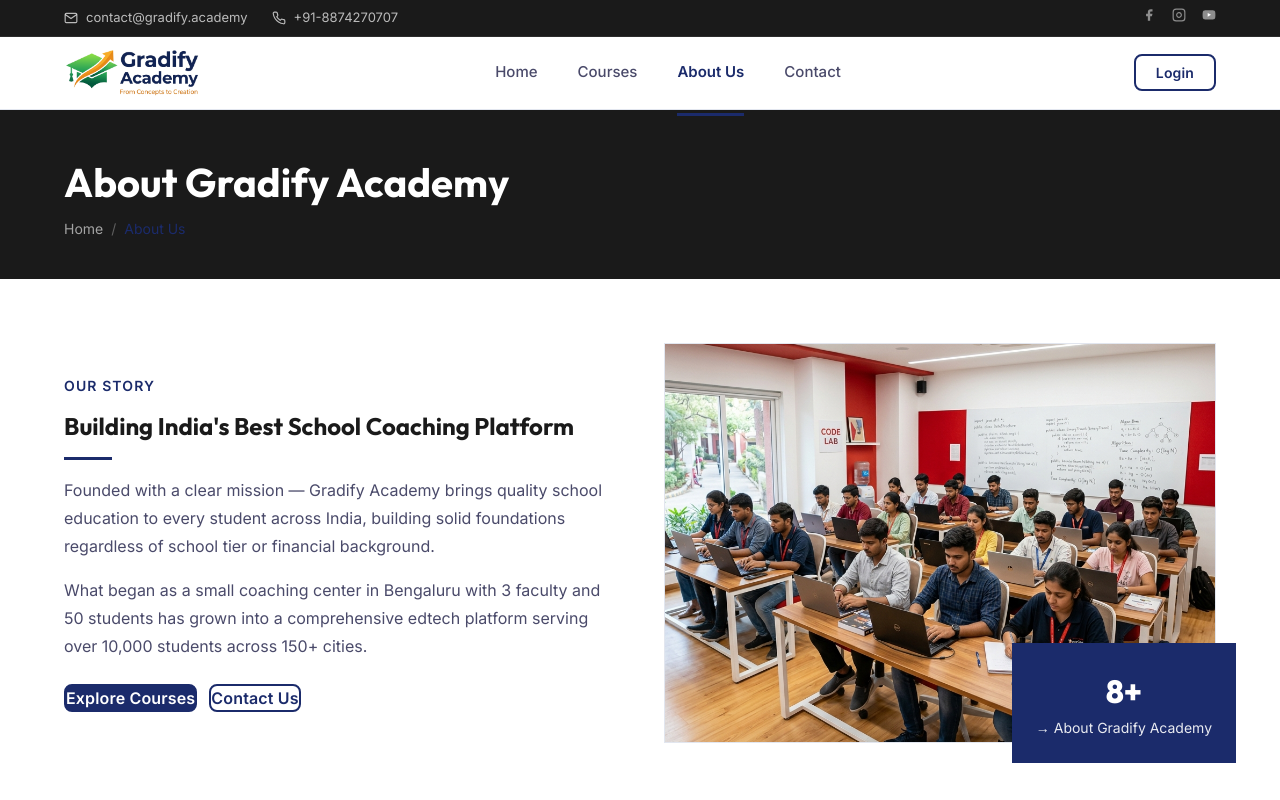
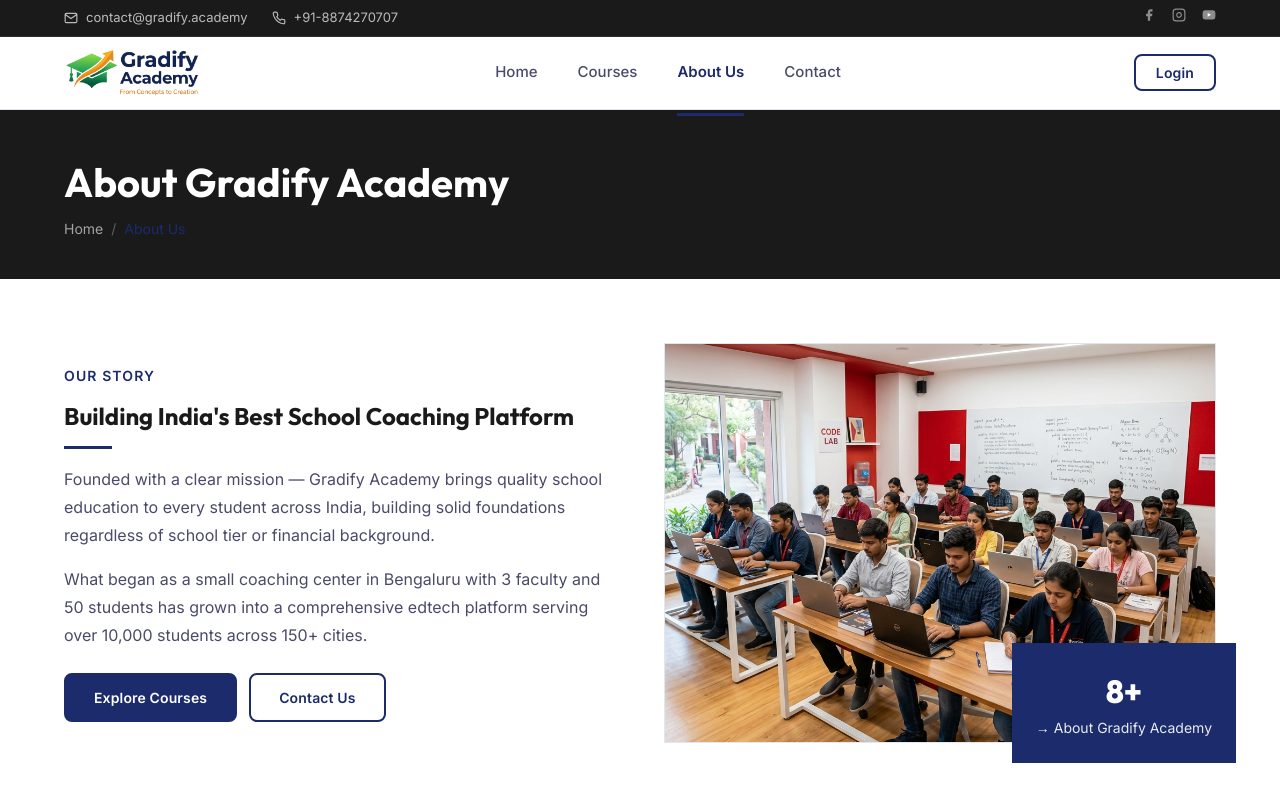
Before and after one commit to bhola-dev58/smart-coach-lms, a Next.js app: page /about in a window 1280 px wide. Shown: the top 800 px of the page. Built offline with nearby package versions, Linux system fonts and the light colour scheme; no server answers.

Commit message:
fix: add sizing classes to buttons to resolve padding issue on about and admin courses pages

```diff
--- a/src/app/about/page.js
+++ b/src/app/about/page.js
@@ -26,8 +26,8 @@ export default function AboutPage() {
               <p style={{ color: 'var(--color-text-light)', lineHeight: 'var(--leading-relaxed)', marginBottom: 'var(--space-4)' }}>Founded with a clear mission — Gradify Academy brings quality school education to every student across India, building solid foundations regardless of school tier or financial background.</p>
               <p style={{ color: 'var(--color-text-light)', lineHeight: 'var(--leading-relaxed)', marginBottom: 'var(--space-6)' }}>What began as a small coaching center in Bengaluru with 3 faculty and 50 students has grown into a comprehensive edtech platform serving over 10,000 students across 150+ cities.</p>
               <div style={{ display: 'flex', gap: 'var(--space-3)' }}>
-                <Link href="/courses" className="btn btn-primary">Explore Courses</Link>
-                <Link href="/contact" className="btn btn-outline">Contact Us</Link>
+                <Link href="/courses" className="btn btn-primary btn-md">Explore Courses</Link>
+                <Link href="/contact" className="btn btn-outline btn-md">Contact Us</Link>
               </div>
             </div>
             <div style={{ position: 'relative' }}>
--- a/src/app/admin/courses/page.js
+++ b/src/app/admin/courses/page.js
@@ -19,7 +19,7 @@ export default async function AdminCoursesPage() {
             {courses.length} course{courses.length !== 1 ? 's' : ''} total
           </p>
         </div>
-        <Link href="/admin/courses/new" className="btn btn-primary" style={{ textDecoration: 'none' }}>
+        <Link href="/admin/courses/new" className="btn btn-primary btn-sm" style={{ textDecoration: 'none' }}>
           + Add New Course
         </Link>
       </div>
@@ -29,7 +29,7 @@ export default async function AdminCoursesPage() {
         <div style={{ textAlign: 'center', padding: '4rem 2rem', background: 'rgba(255,255,255,0.03)', borderRadius: 16, border: '1px dashed rgba(255,255,255,0.1)' }}>
           <div style={{ fontSize: '3rem', marginBottom: '1rem' }}>📚</div>
           <p style={{ color: '#888', marginBottom: '1rem' }}>No courses yet. Add your first course!</p>
-          <Link href="/admin/courses/new" className="btn btn-primary" style={{ textDecoration: 'none' }}>+ Add New Course</Link>
+          <Link href="/admin/courses/new" className="btn btn-primary btn-sm" style={{ textDecoration: 'none' }}>+ Add New Course</Link>
         </div>
       )}
 
```
